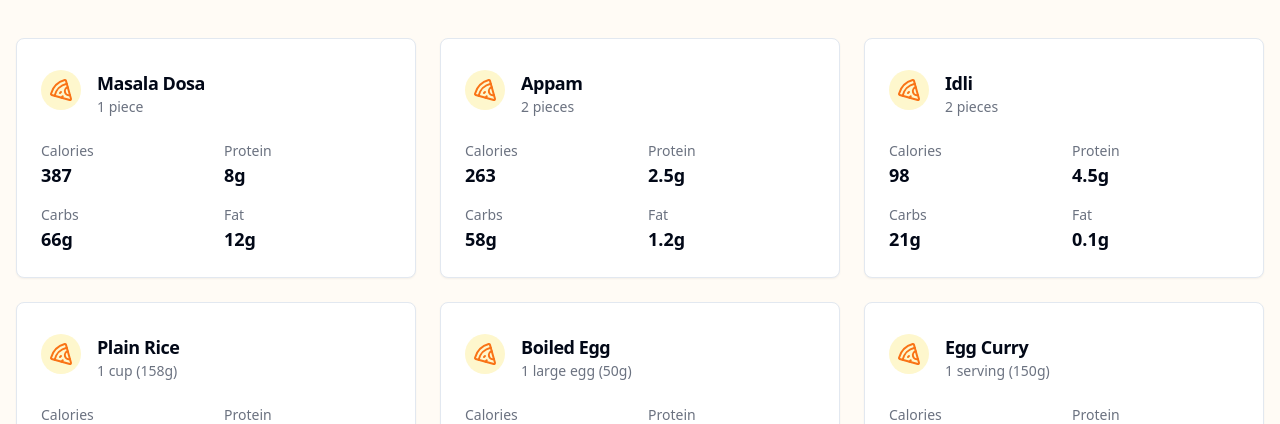
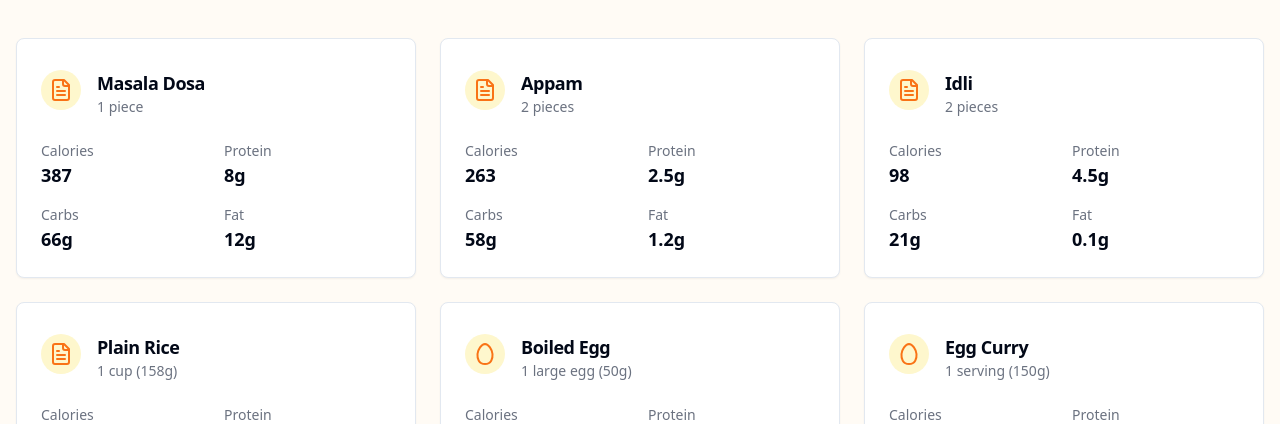
Before and after one commit to Arjju-n/bite-track-local-eats, a React (Vite) app: page / in a window 1280 px wide. Shown: the part 198-622 px from the top of the page. Built offline with nearby package versions, Linux system fonts and the light colour scheme.

Commit message:
Fix: Import lucide-react icons
Fix import of Rice icon from lucide-react.

```diff
--- a/src/components/FoodCard.tsx
+++ b/src/components/FoodCard.tsx
@@ -1,6 +1,7 @@
+
 import { Card, CardContent, CardHeader, CardTitle } from "@/components/ui/card";
 import { FoodItem } from "@/types/food";
-import { Pizza } from "lucide-react";
+import { FileText, Egg } from "lucide-react"; // Removed Pizza, added FileText and Egg
 import { useNavigate } from "react-router-dom";
 
 interface FoodCardProps {
@@ -10,6 +11,11 @@ interface FoodCardProps {
 const FoodCard = ({ food }: FoodCardProps) => {
   const navigate = useNavigate();
 
+  const getFoodIcon = () => {
+    if (food.category === "Egg") return <Egg className="h-6 w-6 text-primary" />;
+    return <FileText className="h-6 w-6 text-primary" />;
+  };
+
   return (
     <Card
       className="hover:shadow-lg transition-shadow cursor-pointer"
@@ -17,7 +23,7 @@ const FoodCard = ({ food }: FoodCardProps) => {
     >
       <CardHeader className="flex flex-row items-center gap-4">
         <div className="p-2 bg-accent rounded-full">
-          <Pizza className="h-6 w-6 text-primary" />
+          {getFoodIcon()}
         </div>
         <div>
           <CardTitle className="text-lg">{food.name}</CardTitle>
--- a/src/pages/FoodDetails.tsx
+++ b/src/pages/FoodDetails.tsx
@@ -12,7 +12,7 @@ import {
   TableHeader,
   TableRow,
 } from "@/components/ui/table";
-import { FileText, Egg, Rice } from "lucide-react";
+import { FileText, Egg } from "lucide-react";
 
 const DAILY_REQUIREMENTS = {
   calories: 2000,
@@ -34,7 +34,7 @@ const FoodDetails = () => {
 
   const getFoodIcon = () => {
     if (food.category === "Egg") return <Egg className="h-6 w-6" />;
-    if (food.category === "Rice") return <Rice className="h-6 w-6" />;
+    if (food.category === "Rice") return <FileText className="h-6 w-6" />; // Changed from Rice to FileText
     return <FileText className="h-6 w-6" />;
   };
 
```
